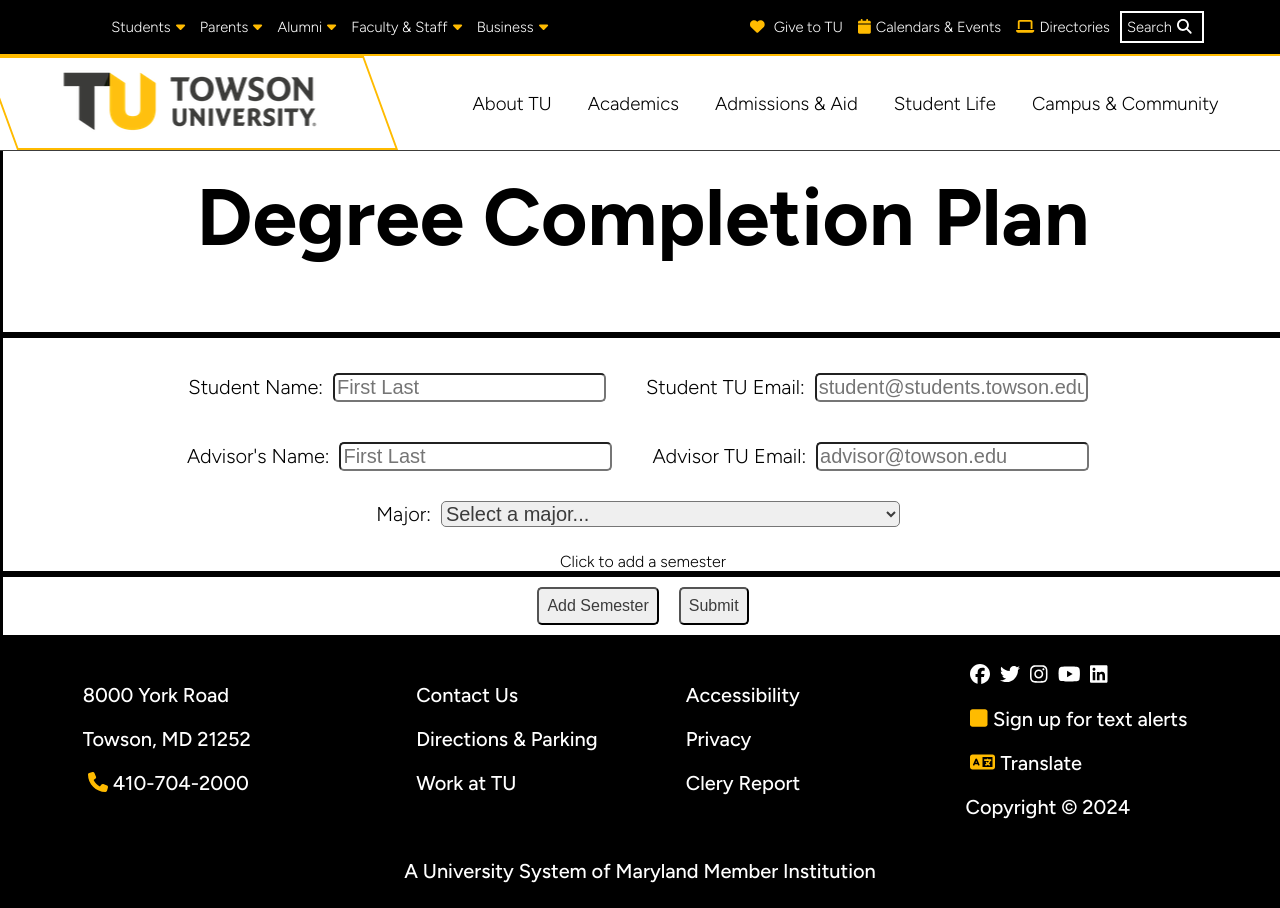
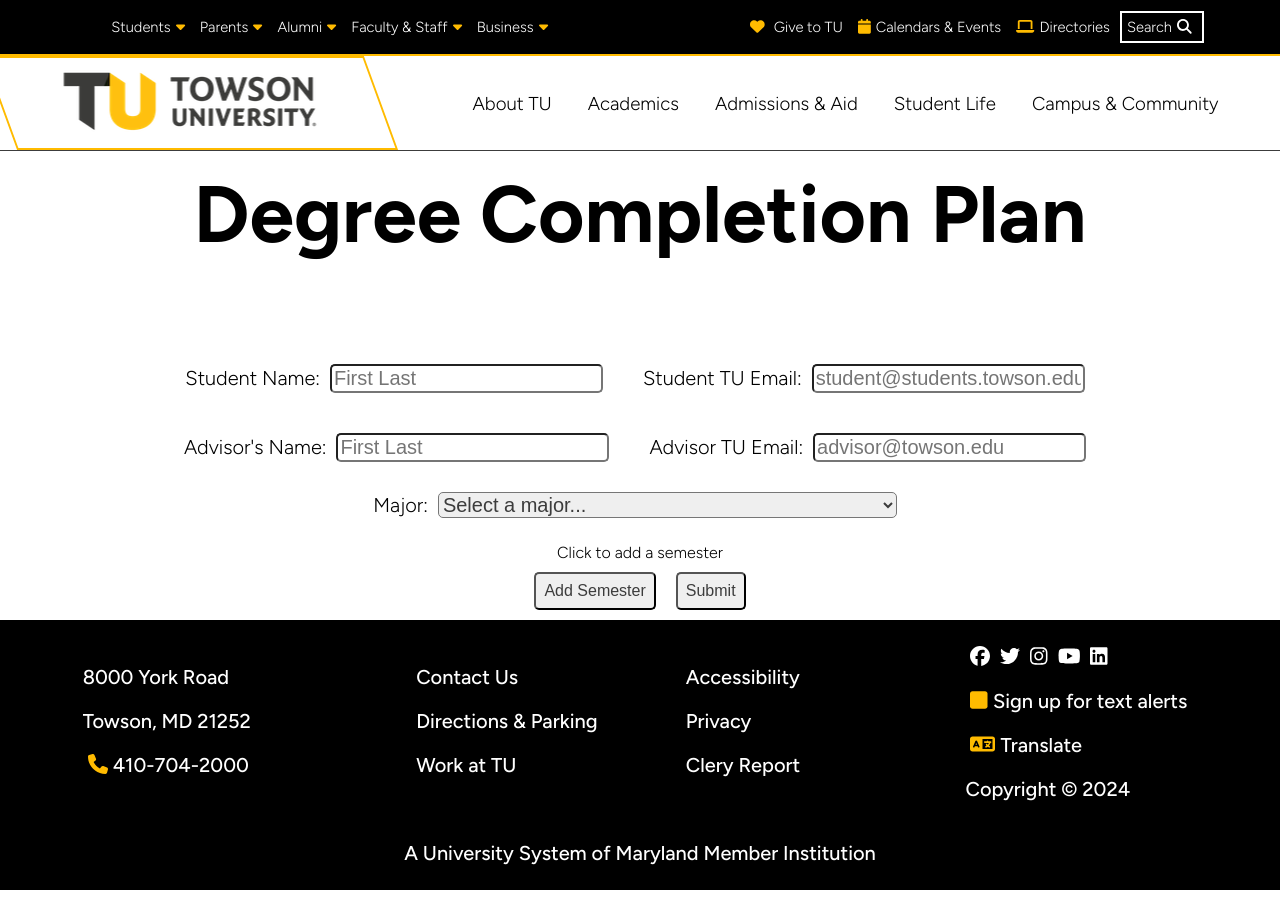
Before and after one commit to lisahill207/DCP, a React (Create React App) app in the folder dcp-app/: page / in a window 1280 px wide. Shown: the top 908 px of the page. Built offline with nearby package versions, Linux system fonts and the light colour scheme.

Commit message:
removed borders

```diff
--- a/dcp-app/src/Form.css
+++ b/dcp-app/src/Form.css
@@ -13,10 +13,8 @@
 #pdfForm {
   width: 100dvw;
   margin: 0px;
-  border: solid black;
 }
 .planTitle {
-  border: solid black;
   width: 100dvw;
   padding: 100px 0px 0px;
   text-align: center;
@@ -111,7 +109,6 @@
   margin: 5px 10px;
 }
 .bottomButtons {
-  border: solid black;
   width: 100dvw;
   margin: 0px;
   display: flex;
```
